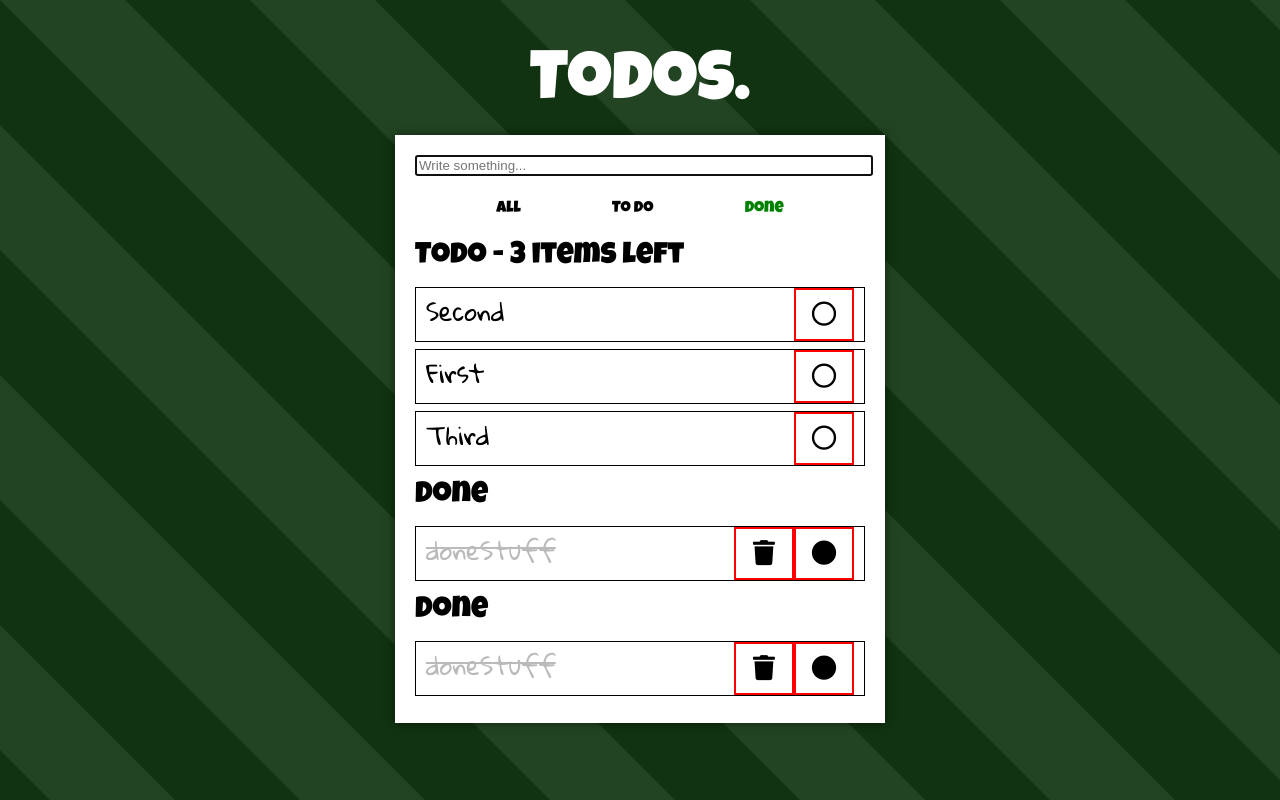
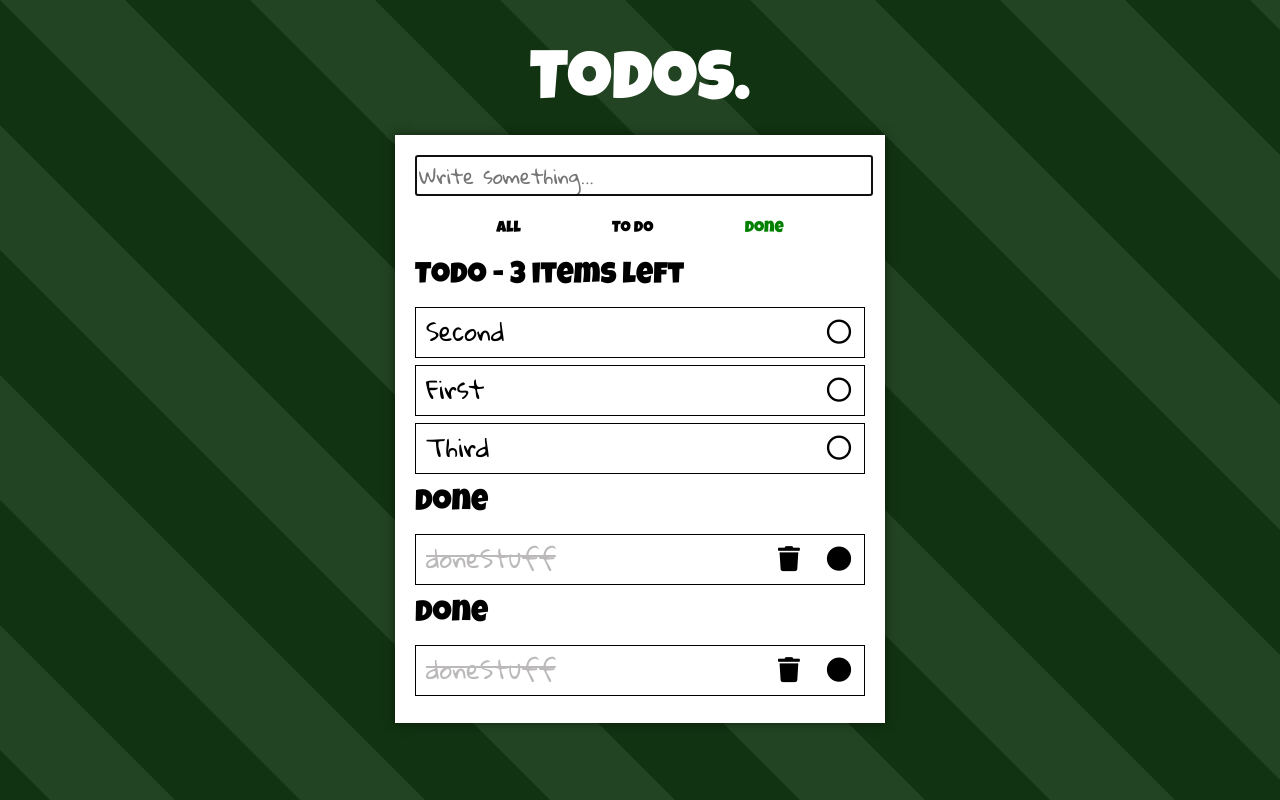
Before and after one commit to amerre/Todo_app, a Vue app: page /done in a window 1280 px wide. Built offline with nearby package versions, Linux system fonts and the light colour scheme.

Commit message:
:art: Styling the inputs font

```diff
--- a/src/assets/styles/texts.scss
+++ b/src/assets/styles/texts.scss
@@ -1,5 +1,11 @@
 h1, h3, .nav {
   font-family: 'Luckiest Guy', cursive;
+}
+.done,
+.todo,
+::placeholder,
+input[type=text] {
+  font-family: 'Gloria Hallelujah', cursive;
 }
 h1 {
   font-size: 70px;
@@ -10,8 +16,13 @@
   margin: 15px auto;
   font-size: 30px;
 }
-input {
+input[type=text] {
   margin-bottom: 15px;
+  height:35px;
+  font-size:20px;
+}
+::placeholder {
+  font-size: 20px;
 }
 .router-link {
   padding: 10px;
@@ -26,7 +37,6 @@
 }
 .done,
 .todo {
-  font-family: 'Gloria Hallelujah', cursive;
   font-size: 25px;
   border: 0.2px solid black;
   margin: 7px auto;
@@ -39,10 +49,10 @@
   border: none;
   font-size: 25px;
   padding:10px;
-  margin:-10px 0px;
-  width:60px;
+  margin:-10px -10px -10px 10px;
+  width:50px;
   transition: 0.2s;
-  border:2Px solid red;
+  cursor: pointer;
     &:hover {
       color:green;
     }
```
